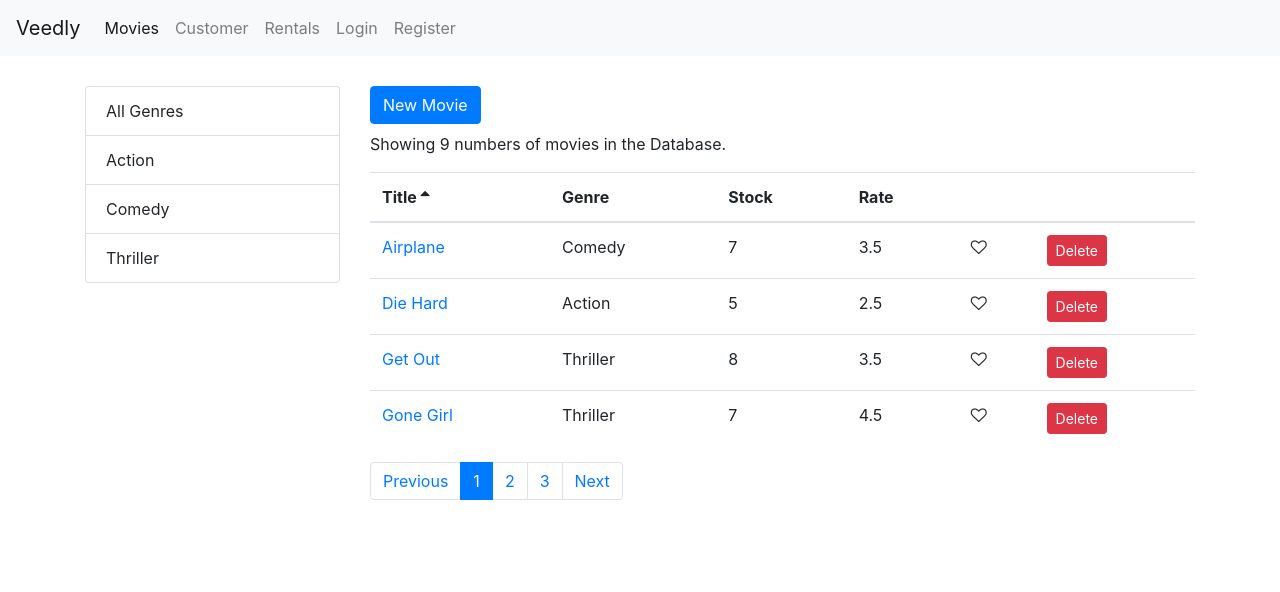
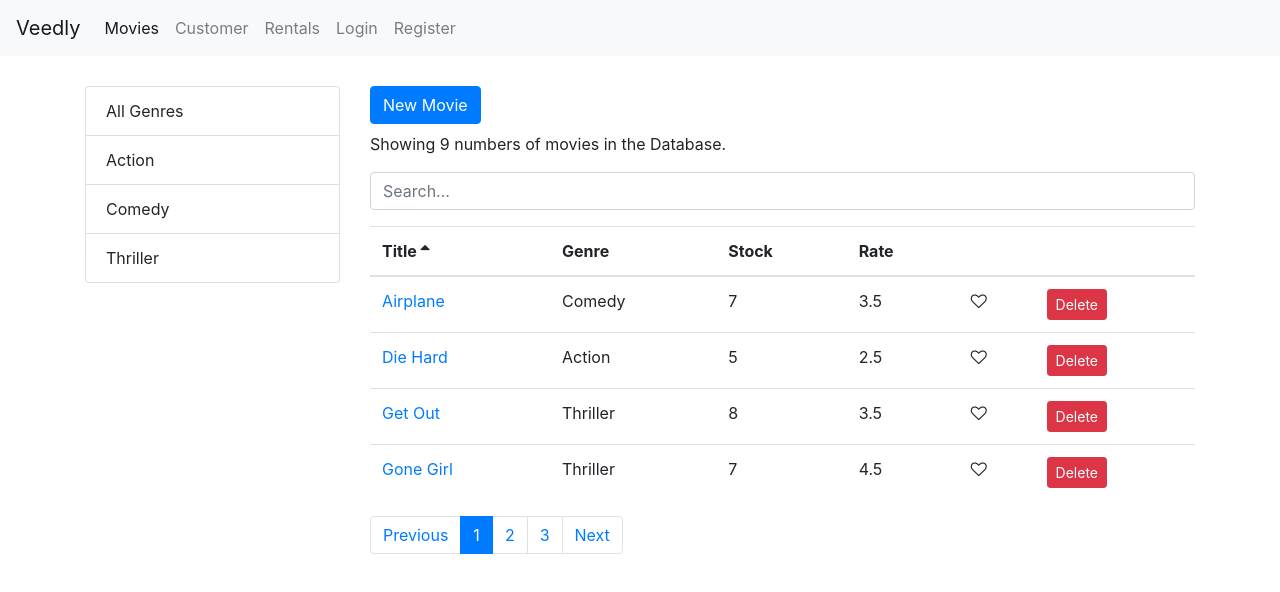
Before and after one commit to Jachrix/Veedly-Rentals, a React (Create React App) app: page /movies in a window 1280 px wide. Shown: the top 592 px of the page. Built offline with nearby package versions, Linux system fonts and the light colour scheme.

Commit message:
Forms: Search Movies

```diff
--- a/src/components/movie.jsx
+++ b/src/components/movie.jsx
@@ -3,6 +3,7 @@
 import { getGenres } from '../services/fakeGenreService';
 import Pagination from './common/pagination';
 import ListGroup from './common/listGroup';
+import SearchBox from './searchBox';
 import { paginate } from '../utils/paginate';
 import MoviesTable from './moviesTable';
 import _ from 'lodash';
@@ -14,6 +15,8 @@
         currentPage: 1,
         movies: [],
         genres: [],
+        searchQuery: "",
+        selectedGenre: null,
         sortColumn: { path: 'title', order: 'asc'}
     };
 
@@ -23,9 +26,14 @@
     }
 
     getPagedData = () =>{
-        const { pageSize, currentPage, selectedGenre, sortColumn, movies: allMovies } = this.state;
+        const { pageSize, currentPage, searchQuery, selectedGenre, sortColumn, movies: allMovies } = this.state;
 
-        const filtered = selectedGenre && selectedGenre._id ? allMovies.filter(m => m.genre._id === selectedGenre._id) : allMovies;
+        let filtered = allMovies;
+
+        if(searchQuery)
+            filtered = allMovies.filter(m => m.title.toLowerCase().startsWith(searchQuery.toLocaleLowerCase()));
+        else if(selectedGenre && selectedGenre._id)
+            filtered = allMovies.filter(m => m.genre._id === selectedGenre._id);
 
         const sorted = _.orderBy(filtered, [sortColumn.path], [sortColumn.order]);
 
@@ -42,7 +50,7 @@
 
     handleGenreSelect = genre => {
         //console.log("Genre Selected....", genre);
-        this.setState({ selectedGenre: genre, currentPage: 1 });
+        this.setState({ selectedGenre: genre, searchQuery: "", currentPage: 1 });
     }
 
     handleLike = (movie) => {
@@ -64,9 +72,13 @@
         this.setState({ sortColumn });
     }
 
+    handleChange = query => {
+        this.setState({ searchQuery: query, selectedGenre: null, currentPage: 1 });
+    }
+
     render() {
         const { length: count } = this.state.movies;
-        const { pageSize, currentPage, sortColumn } = this.state;
+        const { pageSize, currentPage, sortColumn, searchQuery } = this.state;
 
         if(count === 0)
             return <p>There are no movies in the Database...</p>;
@@ -86,6 +98,8 @@
                     <Link to="/movies/new" className="btn btn-primary mb-2">New Movie</Link>
 
                     <p>Showing { totalCount } numbers of movies in the Database.</p>
+
+                    <SearchBox  value={ searchQuery } onChange={ this.handleChange } />
 
                     <MoviesTable
                         onDelete = { this.handleDelete }
--- /dev/null
+++ b/src/components/searchBox.jsx
@@ -0,0 +1,16 @@
+import React from 'react';
+
+const SearchBox = ({value, onChange}) => {
+    return (
+        <input
+            type="text"
+            name="query"
+            className="form-control my-3"
+            placeholder="Search..."
+            value={ value }
+            onChange={ e => onChange(e.currentTarget.value) }
+        />
+    );
+}
+
+export default SearchBox;
```
Also changed, not shown: 1 other file (tests, documents, lock files or other folders).
